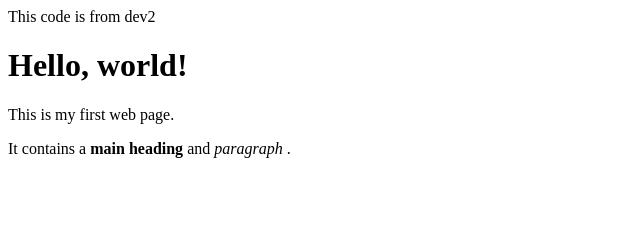
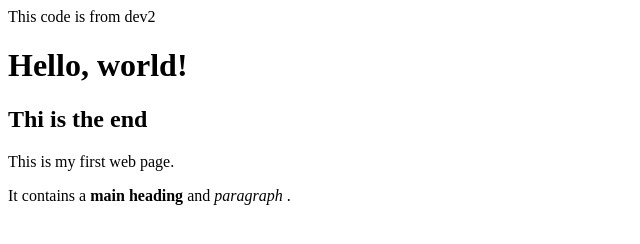
Before and after one commit to Prashanth0326/myfirstrepo, a plain HTML site: page index.html in a window 1280 px wide. Shown: the whole page, without its empty margins (0-640 px from the left). Drawn offline with Linux system fonts and the light colour scheme.

Commit message:
Update index.html

```diff
--- a/index.html
+++ b/index.html
@@ -6,6 +6,7 @@
     <body>
       This code is from dev2
         <h1>Hello, world!</h1>
+        <h2>Thi is the end</h2>
         <p>This is my first web page.</p>
         <p>It contains a
              <strong>main heading</strong> and <em> paragraph </em>.
```
